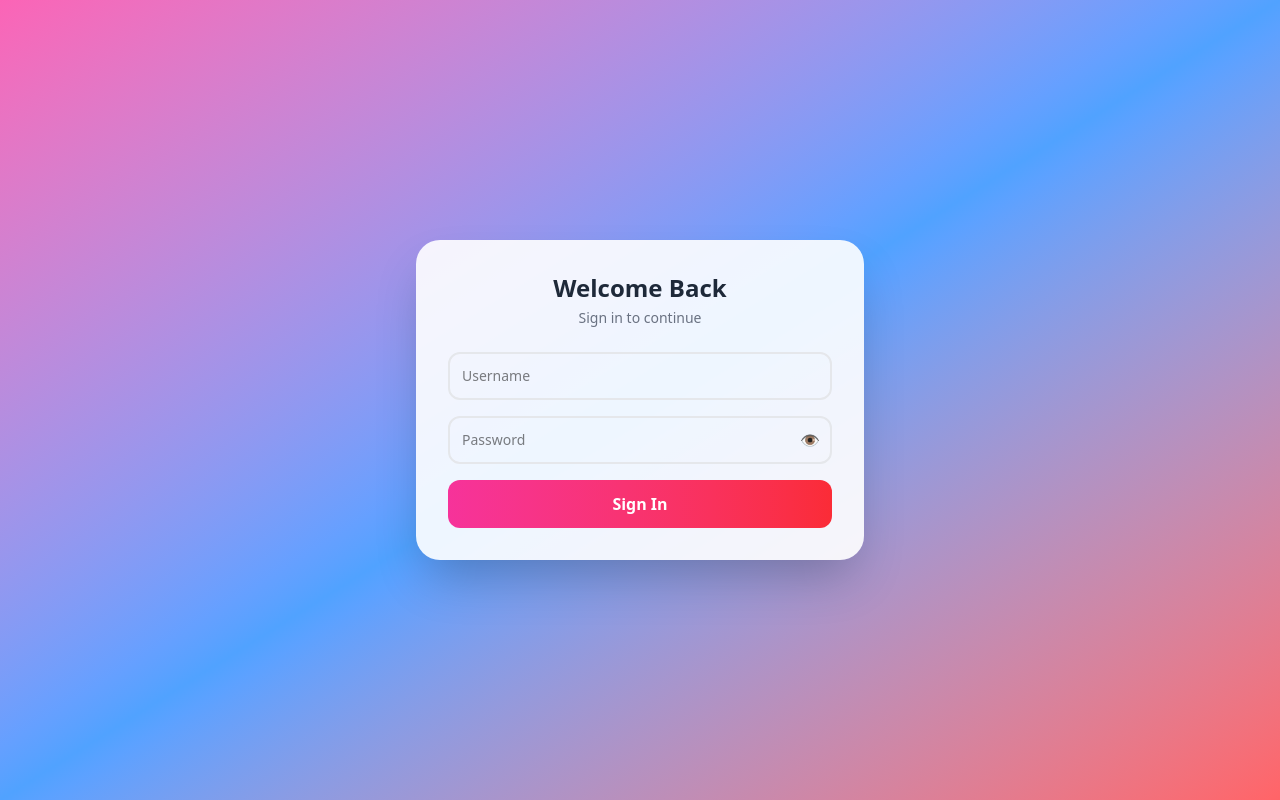
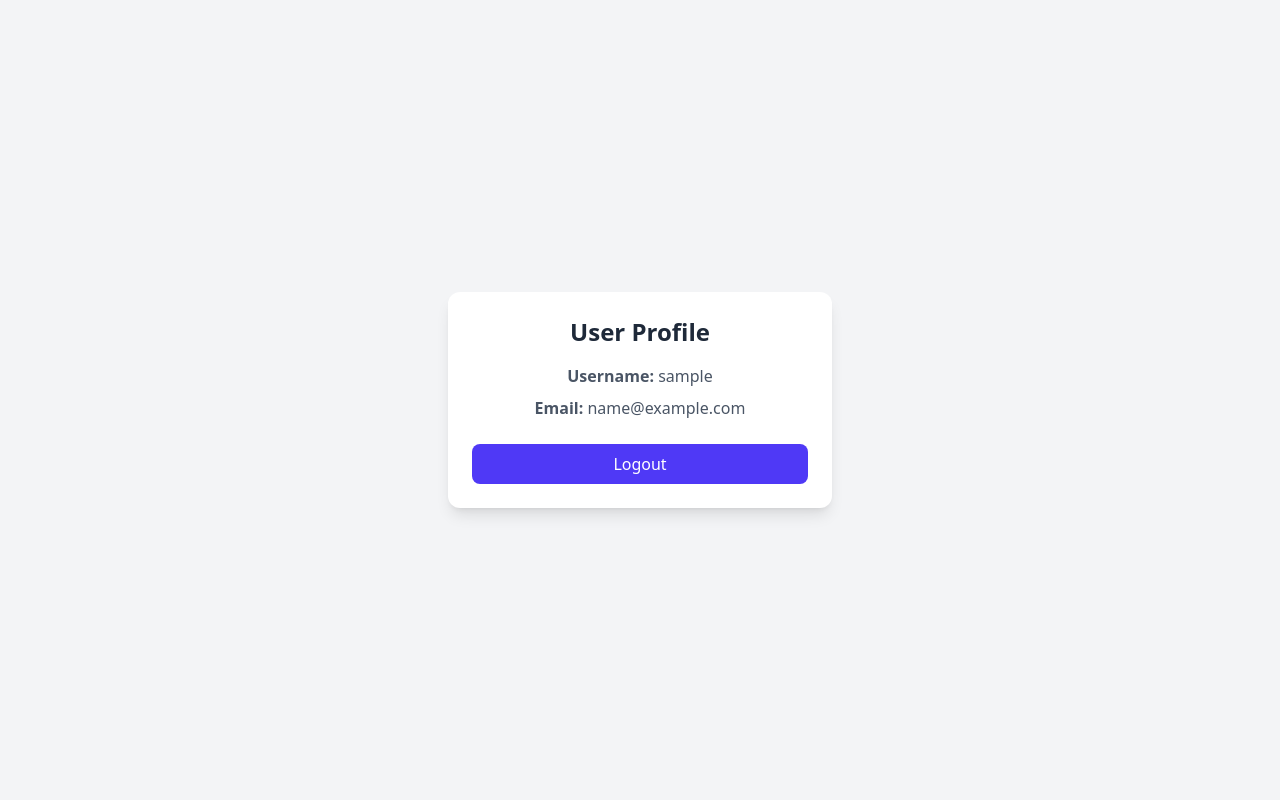
Before and after one commit to adityarajsingh11/PaisaGraph, a React app in the folder frontend/: page /profile in a window 1280 px wide. Before the commit this address led to /login. Built offline with nearby package versions, Linux system fonts and the light colour scheme; no server answers; sample sign-in values are in the browser's storage; the HTML template or start-up script is replaced by a standard one.

Commit message:
add profile section into the header in dashboard and also refresh concept

```diff
--- a/frontend/src/components/Header.jsx
+++ b/frontend/src/components/Header.jsx
@@ -1,8 +1,9 @@
 import { useContext } from "react";
 import { UserContext } from "../context/UserContext";
+import { Link } from "react-router-dom";
 
 function Header() {
-  const { user, logoutUser } = useContext(UserContext);
+  const { user } = useContext(UserContext);
 
   return (
     <header className="bg-indigo-600 text-white px-6 py-3 flex justify-between items-center shadow-md rounded-xl">
@@ -10,15 +11,18 @@ function Header() {
       {user && (
         <div className="flex items-center gap-4">
           <span className="font-medium">Hi, {user.username}</span>
-          <button
-            onClick={logoutUser}
+
+          {/* 👇 Add Profile link instead of logout */}
+          <Link
+            to="/profile"
             className="bg-white text-indigo-600 px-3 py-1 rounded-lg hover:bg-indigo-100 transition"
           >
-            Logout
-          </button>
+            Profile
+          </Link>
         </div>
       )}
     </header>
   );
 }
+
 export default Header;
--- a/frontend/src/components/ProtectedRoute.jsx
+++ b/frontend/src/components/ProtectedRoute.jsx
@@ -3,14 +3,16 @@ import { Navigate } from "react-router-dom";
 import { UserContext } from "../context/UserContext";
 
 const ProtectedRoute = ({ children }) => {
-  const { user } = useContext(UserContext);
+  const { user, loading } = useContext(UserContext);
+
+  if (loading) {
+    return <div className="text-center mt-20 text-gray-500">Loading...</div>;
+  }
 
   if (!user) {
-    // Redirect to login if user is not authenticated
     return <Navigate to="/login" replace />;
   }
 
-  // Otherwise, show the protected page
   return children;
 };
 
--- a/frontend/src/context/UserContext.jsx
+++ b/frontend/src/context/UserContext.jsx
@@ -1,20 +1,19 @@
-// src/context/UserContext.jsx
 import React, { createContext, useState, useEffect } from "react";
 
 export const UserContext = createContext();
 
 export const UserProvider = ({ children }) => {
   const [user, setUser] = useState(null);
+  const [loading, setLoading] = useState(true); // 👈 Added loading flag
 
-  // Load user from localStorage on mount
   useEffect(() => {
     const storedUser = localStorage.getItem("user");
     if (storedUser) {
       setUser(JSON.parse(storedUser));
     }
+    setLoading(false); // 👈 Done checking localStorage
   }, []);
 
-  // When user changes, update localStorage
   const loginUser = (userData) => {
     setUser(userData);
     localStorage.setItem("user", JSON.stringify(userData));
@@ -23,10 +22,11 @@ export const UserProvider = ({ children }) => {
   const logoutUser = () => {
     setUser(null);
     localStorage.removeItem("user");
+    window.location.href = "/login"; // optional redirect
   };
 
   return (
-    <UserContext.Provider value={{ user, loginUser, logoutUser }}>
+    <UserContext.Provider value={{ user, loginUser, logoutUser, loading }}>
       {children}
     </UserContext.Provider>
   );
--- a/frontend/src/pages/Profile.jsx
+++ b/frontend/src/pages/Profile.jsx
@@ -1,9 +1,35 @@
-import React from "react";
+import React, { useContext } from "react";
+import { UserContext } from "../context/UserContext";
 
 const Profile = () => {
+  const { user, logoutUser } = useContext(UserContext);
+
   return (
     <div className="min-h-screen flex items-center justify-center bg-gray-100">
-      <h1 className="text-3xl font-bold text-gray-800">User Profile Page</h1>
+      <div className="bg-white p-6 rounded-xl shadow-lg w-96 text-center">
+        <h1 className="text-2xl font-bold text-gray-800 mb-4">User Profile</h1>
+
+        {user ? (
+          <>
+            <p className="text-gray-600 mb-2">
+              <strong>Username:</strong> {user.username}
+            </p>
+            <p className="text-gray-600 mb-6">
+              <strong>Email:</strong> {user.email || "Not available"}
+            </p>
+
+            {/* ✅ Logout Button here */}
+            <button
+              onClick={logoutUser}
+              className="bg-indigo-600 text-white px-4 py-2 rounded-lg hover:bg-indigo-700 transition w-full"
+            >
+              Logout
+            </button>
+          </>
+        ) : (
+          <p className="text-gray-500">No user data found.</p>
+        )}
+      </div>
     </div>
   );
 };
```
